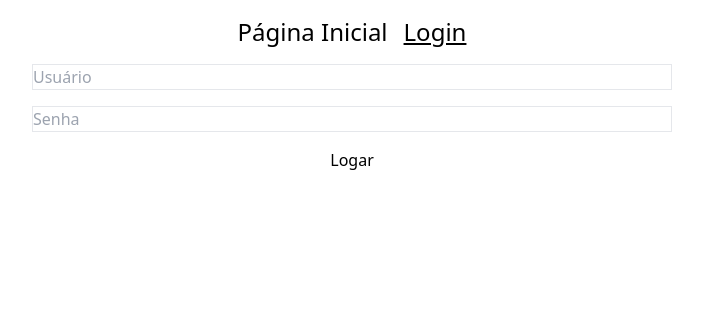
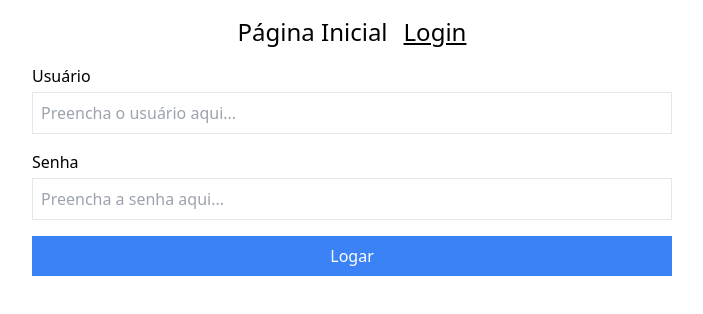
Before and after one commit to ledsouza/prophy, a React (Vite) app in the folder frontend/: page /login in a window 1280 px wide. Shown: the top 314 px of the page, without its empty margins (288-991 px from the left). Built offline with nearby package versions, Linux system fonts and the light colour scheme; no server answers.

Commit message:
refactored the code. created components Form, Input and Button

```diff
--- /dev/null
+++ b/frontend/src/components/Button/index.tsx
@@ -0,0 +1,13 @@
+import { ButtonHTMLAttributes } from "react";
+
+type ButtonProps = ButtonHTMLAttributes<HTMLButtonElement>;
+
+const Button = ({ children, disabled, ...props }: ButtonProps) => {
+    return (
+        <button {...props} className="p-2 bg-blue-500 text-white">
+            {disabled ? "Carregando..." : children}
+        </button>
+    );
+};
+
+export default Button;
--- a/frontend/src/components/Form/index.tsx
+++ b/frontend/src/components/Form/index.tsx
@@ -0,0 +1,17 @@
+import { FormHTMLAttributes } from "react";
+
+type FormProps = FormHTMLAttributes<HTMLFormElement>;
+
+const Form = ({ children, onSubmit, ...props }: FormProps) => {
+    return (
+        <form
+            {...props}
+            onSubmit={onSubmit}
+            className="flex flex-col justify-items-center gap-4 w-1/2 m-auto"
+        >
+            {children}
+        </form>
+    );
+};
+
+export default Form;
--- /dev/null
+++ b/frontend/src/components/Input/index.tsx
@@ -0,0 +1,20 @@
+import { forwardRef, InputHTMLAttributes } from "react";
+
+type InputProps = InputHTMLAttributes<HTMLInputElement> & {
+    label?: string;
+    error?: string;
+};
+
+const Input = forwardRef<HTMLInputElement, InputProps>(
+    ({ label, error, ...props }: InputProps, ref) => {
+        return (
+            <div className="flex flex-col">
+                {label && <label className="mb-1">{label}</label>}
+                <input {...props} ref={ref} className="border p-2" />
+                {error && <div className="text-red-500">{error}</div>}
+            </div>
+        );
+    }
+);
+
+export default Input;
--- a/frontend/src/pages/Login/index.tsx
+++ b/frontend/src/pages/Login/index.tsx
@@ -15,7 +15,11 @@ import api from "@/server/api";
 import { ACCESS_TOKEN, REFRESH_TOKEN } from "@/constants/jwt-token";
 import { BASE } from "@/constants/routes";
 import { AuthContext, AuthContextType } from "@/contexts/AuthContext";
+import Form from "@/components/Form";
+import Input from "@/components/Input";
+import Button from "@/components/Button";
 
+// Types
 type APIResponse = {
     access: string;
     refresh: string;
@@ -76,35 +80,28 @@ const Login = () => {
     }
 
     return (
-        <form
-            onSubmit={handleSubmit(onSubmit)}
-            className="flex flex-col justify-items-center gap-4 w-1/2 m-auto"
-        >
-            <input
+        <Form onSubmit={handleSubmit(onSubmit)}>
+            <Input
                 {...register("username")}
+                label="Usuário"
                 type="text"
-                placeholder="Usuário"
-                className="border"
+                placeholder="Preencha o usuário aqui..."
+                error={errors.username?.message}
             />
-            {errors.username && (
-                <div className="text-red-500">{errors.username.message}</div>
-            )}
-            <input
+            <Input
                 {...register("password")}
+                label="Senha"
                 type="password"
-                placeholder="Senha"
-                className="border"
+                placeholder="Preencha a senha aqui..."
+                error={errors.password?.message}
             />
-            {errors.password && (
-                <div className="text-red-500">{errors.password.message}</div>
-            )}
-            <button type="submit" disabled={isSubmitting}>
-                {isSubmitting ? "Autenticando..." : "Logar"}
-            </button>
+            <Button type="submit" disabled={isSubmitting}>
+                Logar
+            </Button>
             {loginError && (
                 <div className="text-red-500 mx-auto">{loginError}</div>
             )}
-        </form>
+        </Form>
     );
 };
 
--- a/frontend/src/routes.tsx
+++ b/frontend/src/routes.tsx
@@ -10,7 +10,7 @@ import { AuthProvider } from "./contexts/AuthContext";
 
 const Logout = () => {
     localStorage.clear();
-    return <Navigate to={`${BASE}login`} />; // Need tests
+    return <Navigate to={`${BASE}login`} />;
 };
 
 function AppRoutes() {
```
